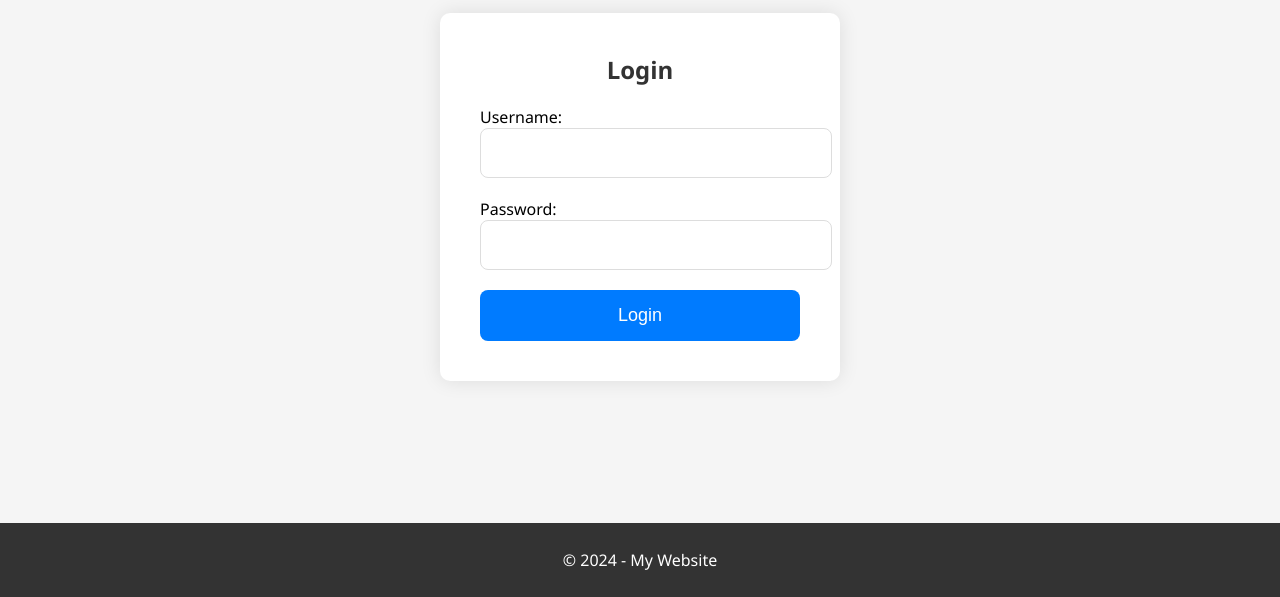
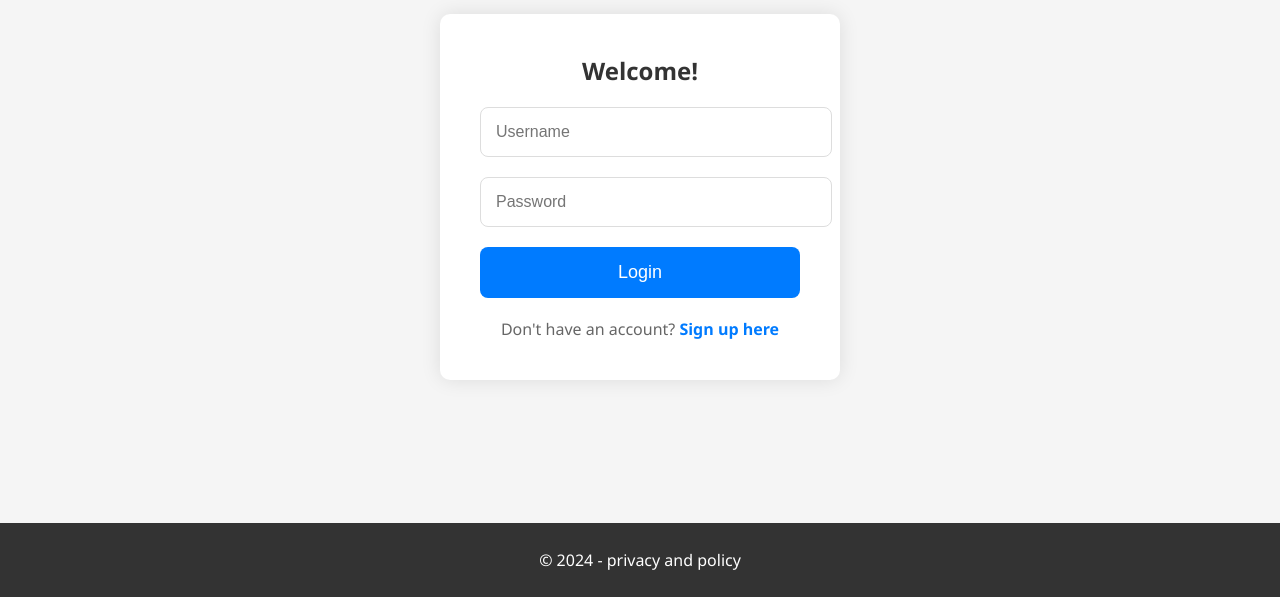
Before and after one commit to Hakim-CS/Login-page-Basic-, a plain HTML site: page log in/index.html in a window 1280 px wide. Shown: the part 203-800 px from the top of the page. Drawn offline with Linux system fonts and the light colour scheme.

Commit message:
Update index.html

```diff
--- a/log in/index.html
+++ b/log in/index.html
@@ -9,22 +9,23 @@
 <body>
     <div class="container">
         <div class="login-container">
-            <h2>Login</h2>
+            <h2>Welcome!</h2>
             <form action="#" method="post" class="login-form">
                 <div class="input-group">
-                    <label for="username">Username:</label>
-                    <input type="text" id="username" name="username" required>
+                    <input type="text" id="username" name="username" placeholder="Username" required>
                 </div>
                 <div class="input-group">
-                    <label for="password">Password:</label>
-                    <input type="password" id="password" name="password" required>
+                    <input type="password" id="password" name="password" placeholder="Password" required>
                 </div>
                 <button type="submit" class="login-button">Login</button>
             </form>
+            <div class="signup-link">
+                <p>Don't have an account? <a href="signup.html">Sign up here</a></p>
+            </div>
         </div>
     </div>
     <footer>
-        <p>&copy; 2024 - My Website</p>
+        <p>&copy; 2024 - privacy and policy</p>
     </footer>
 </body>
 </html>
```
